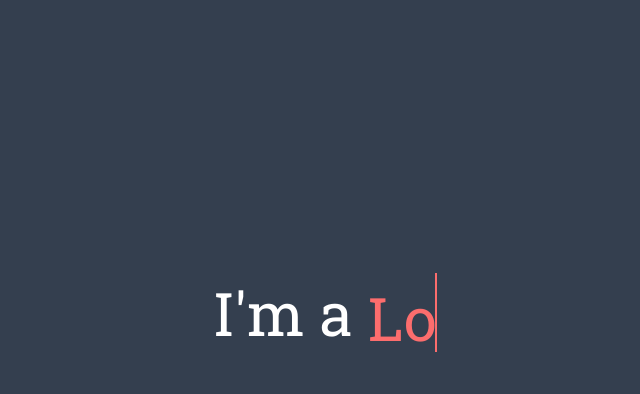
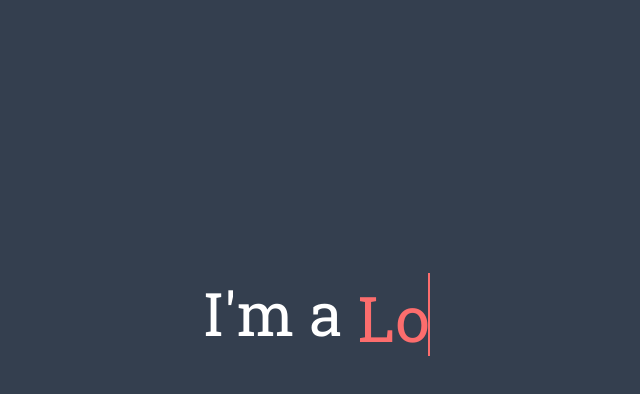
Before and after one commit to l0053R-451F/animation_typing_CSS, a plain HTML site: page index.html in a window 1280 px wide. Shown: the part 82-476 px from the top of the page, without its empty margins (145-785 px from the left). Drawn offline with Linux system fonts and the light colour scheme.

Commit message:
bug-fixed

```diff
--- a/style.css
+++ b/style.css
@@ -35,7 +35,7 @@ body{
 .dynamic-txts li{
     color: #fc6D6D;
     list-style: none;
-    font-size: 60px;
+    font-size: 63px;
     font-weight: 500;
     position: relative;
     top: 0;
```
